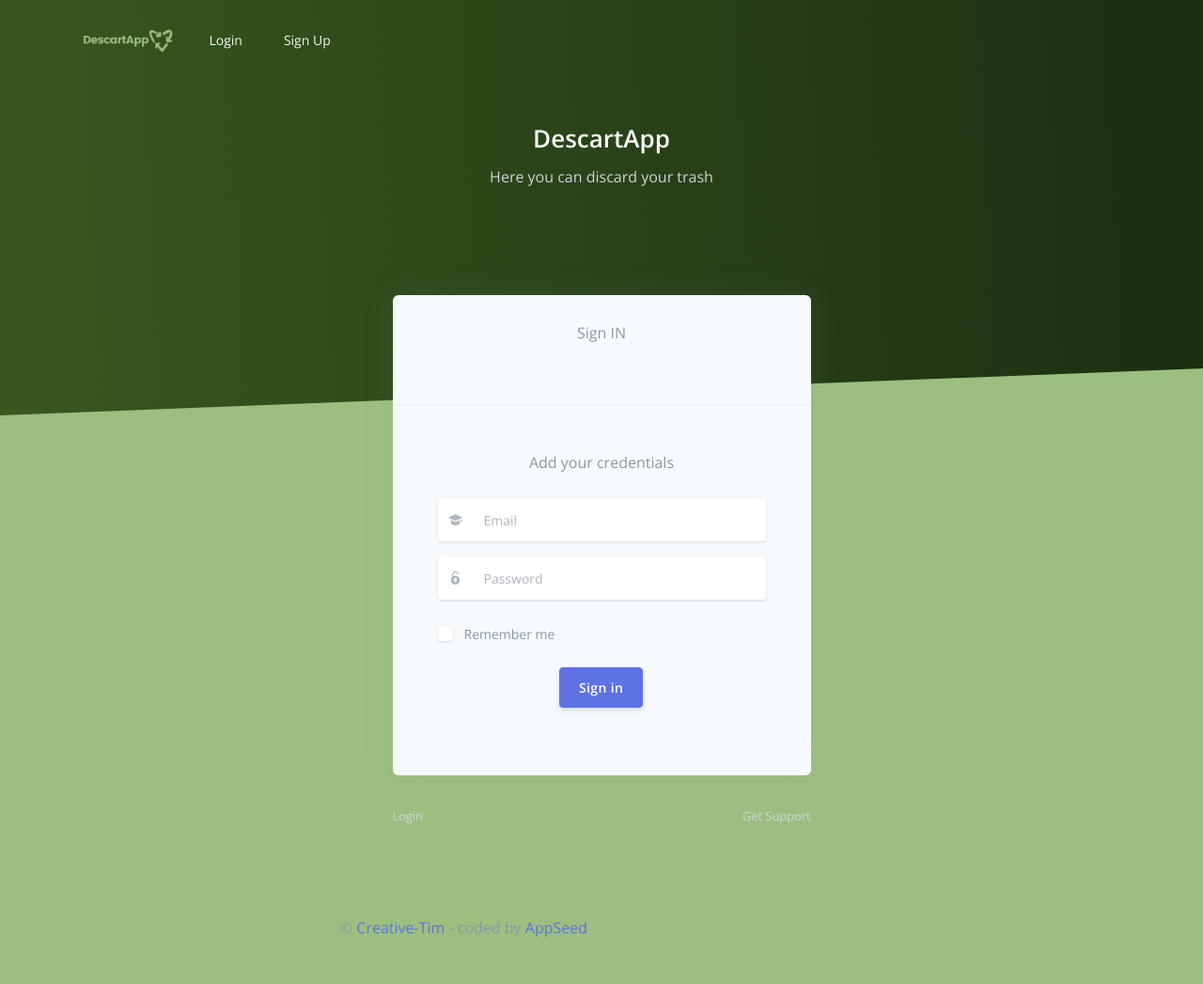
After one commit to ThiagoSordi10/DescartApp, a Django app: page /login/ in a window 1280 px wide. The commit adds this page. Shown: the whole page at 94% size. Run offline with Django 3.2, Linux system fonts and the light colour scheme; parts of the project's set-up code (start-up, migrations or seed data) failed here and were passed over; some libraries are stand-ins or nearby versions.

Commit message:
Feature: login (#8)

```diff
--- a/apps/core/forms.py
+++ b/apps/core/forms.py
@@ -1,22 +1,22 @@
 from django import forms
-from django.contrib.auth.forms import UserCreationForm
+from django.contrib.auth.forms import UserCreationForm, AuthenticationForm
 from django.contrib.auth import get_user_model
 
-# class LoginForm(forms.Form):
-#     username = forms.CharField(
-#         widget=forms.TextInput(
-#             attrs={
-#                 "placeholder": "Username",
-#                 "class": "form-control"
-#             }
-#         ))
-#     password = forms.CharField(
-#         widget=forms.PasswordInput(
-#             attrs={
-#                 "placeholder": "Password",
-#                 "class": "form-control"
-#             }
-#         ))
+class LoginForm(AuthenticationForm):
+    username = forms.CharField(
+        widget=forms.TextInput(
+            attrs={
+                "placeholder": "Email",
+                "class": "form-control"
+            }
+        ))
+    password = forms.CharField(
+        widget=forms.PasswordInput(
+            attrs={
+                "placeholder": "Password",
+                "class": "form-control"
+            }
+        ))
 
 
 class SignUpForm(UserCreationForm):
--- a/apps/core/urls.py
+++ b/apps/core/urls.py
@@ -1,9 +1,8 @@
 from django.urls import path
-from .views import SignUpUserView
-from django.contrib.auth.views import LogoutView
+from .views import SignUpUserView, LoginUserView, LogoutUserView
 
 urlpatterns = [
-    #path('login/', login_view, name="login"),
+    path('login/', LoginUserView.as_view(), name="login"),
     path('signup/', SignUpUserView.as_view(), name="signup"),
-    #path("logout/", LogoutView.as_view(), name="logout")
+    path('logout/', LogoutUserView.as_view(), name="logout"),
 ]
--- a/apps/core/views.py
+++ b/apps/core/views.py
@@ -1,19 +1,25 @@
 # Create your views here.
+from symbol import import_as_name
+from django.conf import settings
 from django.shortcuts import render, redirect
 from django.contrib.auth import authenticate, login
 from django.urls import reverse_lazy
 from django.views.generic import CreateView
+from django.contrib.auth.views import LoginView, LogoutView
 from django.forms import BaseModelForm
 from django.http.response import HttpResponse
+from django.http.request import HttpRequest
 from django.http import HttpResponseRedirect
+from django.contrib.auth import login as auth_login
 from typing import Any, Dict
 from .forms import SignUpForm
+from .forms import LoginForm
+from .models import Collector, Discarder
 
 
 class SignUpUserView(CreateView):
     form_class = SignUpForm
     template_name: str = 'user/signup.html'
-
 
     def get_context_data(self, **kwargs: Any) -> Dict[str, Any]:
         context = super().get_context_data(**kwargs)
@@ -36,3 +42,29 @@ class SignUpUserView(CreateView):
     def form_invalid(self, form: BaseModelForm) -> HttpResponse:
         self.request.session['msg'] = 'Form is invalid'
         return HttpResponseRedirect(reverse_lazy('signup'))
+
+class LoginUserView(LoginView):
+    form_class = LoginForm
+    template_name: str = 'user/login.html'
+
+    def get(self, request: HttpRequest, *args: str, **kwargs: Any) -> HttpResponse:
+        if not request.user.is_anonymous:
+            try:
+                user = Collector.objects.get(user = request.user)
+                return HttpResponseRedirect(reverse_lazy(settings.LOGIN_REDIRECT_URL_COLLECTOR))
+            except Collector.DoesNotExist:
+                try:
+                    user = Discarder.objects.get(user = request.user)
+                    return HttpResponseRedirect(reverse_lazy(settings.LOGIN_REDIRECT_URL_DISCARD))
+                except Discarder.DoesNotExist:
+                    user = None
+        return super(LoginUserView, self).get(request, *args, **kwargs)
+
+    def form_valid(self, form: BaseModelForm) -> HttpResponse:
+        """Login"""
+        auth_login(self.request, form.get_user())
+
+        return HttpResponseRedirect(reverse_lazy('signup'))
+
+class LogoutUserView(LogoutView):
+    next_page: Any = reverse_lazy('login')
--- a/descartapp/settings.py
+++ b/descartapp/settings.py
@@ -178,3 +178,6 @@ MESSAGE_TAGS = {
 
 PROJECT_ROOT = os.path.dirname(__file__)
 sys.path.insert(0, os.path.join(PROJECT_ROOT, '../apps'))
+
+LOGIN_REDIRECT_URL_COLLECTOR = 'main_collector'
+LOGIN_REDIRECT_URL_DISCARD = 'main_discard'
--- a/templates/includes/navigation-fullscreen.html
+++ b/templates/includes/navigation-fullscreen.html
@@ -26,9 +26,9 @@
       </div>
       <ul class="navbar-nav mr-auto">
         <li class="nav-item">
-          {% comment %}<a href="{% url 'login' %}" class="nav-link">
+          <a href="{% url 'login' %}" class="nav-link">
             <span class="nav-link-inner--text">Login</span>
-          </a>{% endcomment %}
+          </a>
         </li>
         <li class="nav-item">
           <a href="{% url 'signup' %}" class="nav-link">
--- /dev/null
+++ b/templates/user/login.html
@@ -0,0 +1,80 @@
+{% extends 'layouts/base-fullscreen.html' %}
+
+{% block title %} Login {% endblock title %}
+
+<!-- Specific CSS goes HERE -->
+{% block stylesheets %}{% endblock stylesheets %}
+
+{% block content %}
+
+    <!-- Page content -->
+    <div class="container mt--8 pb-5">
+      <div class="row justify-content-center">
+        <div class="col-lg-5 col-md-7">
+          <div class="card bg-secondary shadow border-0">
+            <div class="card-header bg-transparent pb-5">
+              <div class="text-muted text-center mt-2 mb-3">
+                Sign IN
+              </div>
+            </div>
+            <div class="card-body px-lg-5 py-lg-5">
+              <div class="text-center text-muted mb-4">
+
+                {% if msg %}
+                  <p>{{ msg }}</p>
+                {% else %}
+                  <p>
+                    Add your credentials
+                  </p>
+                {% endif %}
+
+              </div>
+
+              <form method="POST">
+
+                {% csrf_token %}
+
+                <div class="form-group mb-3">
+                  <div class="input-group input-group-alternative">
+                    <div class="input-group-prepend">
+                      <span class="input-group-text"><i class="ni ni-hat-3"></i></span>
+                    </div>
+                    {{ form.username }}
+                  </div>
+                </div>
+                <div class="form-group">
+                  <div class="input-group input-group-alternative">
+                    <div class="input-group-prepend">
+                      <span class="input-group-text"><i class="ni ni-lock-circle-open"></i></span>
+                    </div>
+                    {{ form.password }}
+                  </div>
+                </div>
+                <div class="custom-control custom-control-alternative custom-checkbox">
+                  <input class="custom-control-input" id=" customCheckLogin" type="checkbox">
+                  <label class="custom-control-label" for=" customCheckLogin">
+                    <span class="text-muted">Remember me</span>
+                  </label>
+                </div>
+                <div class="text-center">
+                  <button type="submit" class="btn btn-primary my-4">Sign in</button>
+                </div>
+              </form>
+            </div>
+          </div>
+          <div class="row mt-3">
+            <div class="col-6">
+              <a href="{% url 'login' %}" class="text-light"><small>Login</small></a>
+            </div>
+            <div class="col-6 text-right">
+              <a href="https://appseed.us/support" class="text-light"><small>Get Support</small></a>
+            </div>
+          </div>
+        </div>
+      </div>
+    </div>
+
+{% endblock content %}
+
+<!-- Specific JS goes HERE -->
+{% block javascripts %}{% endblock javascripts %}
```
